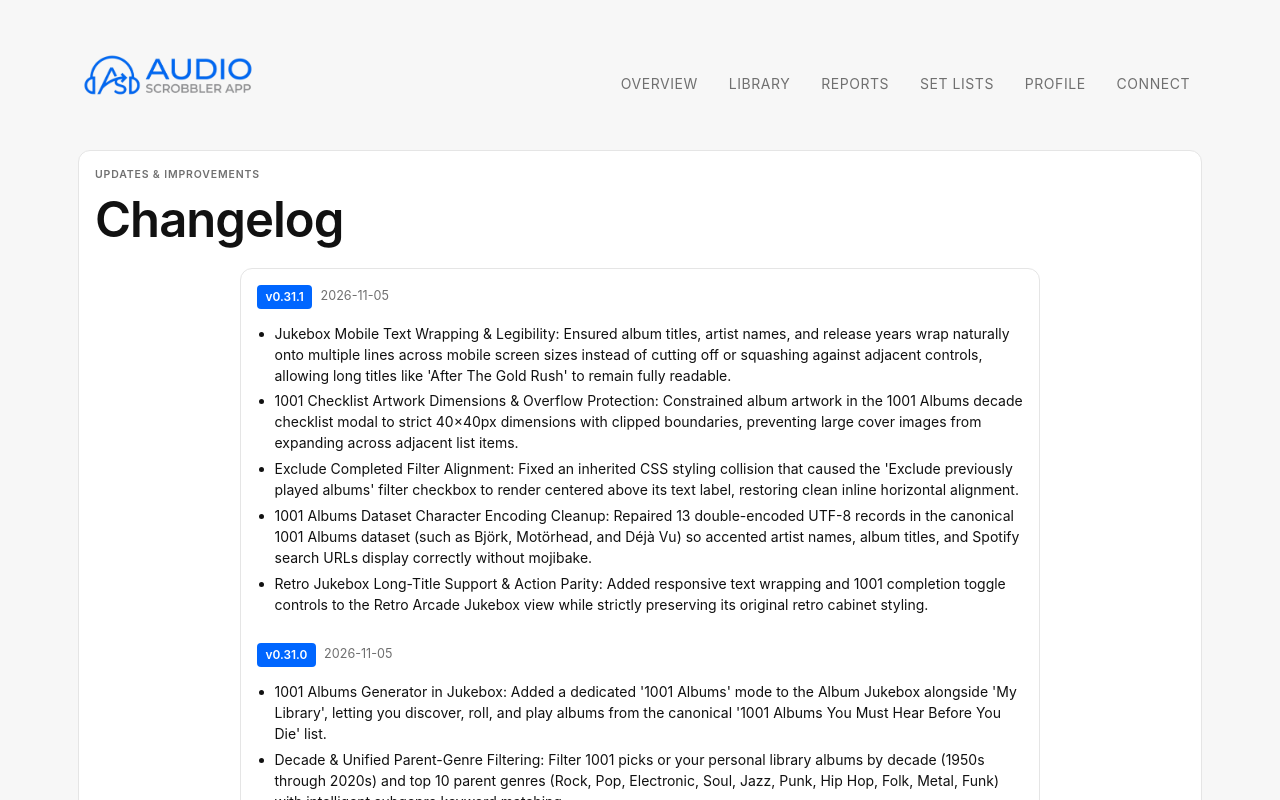
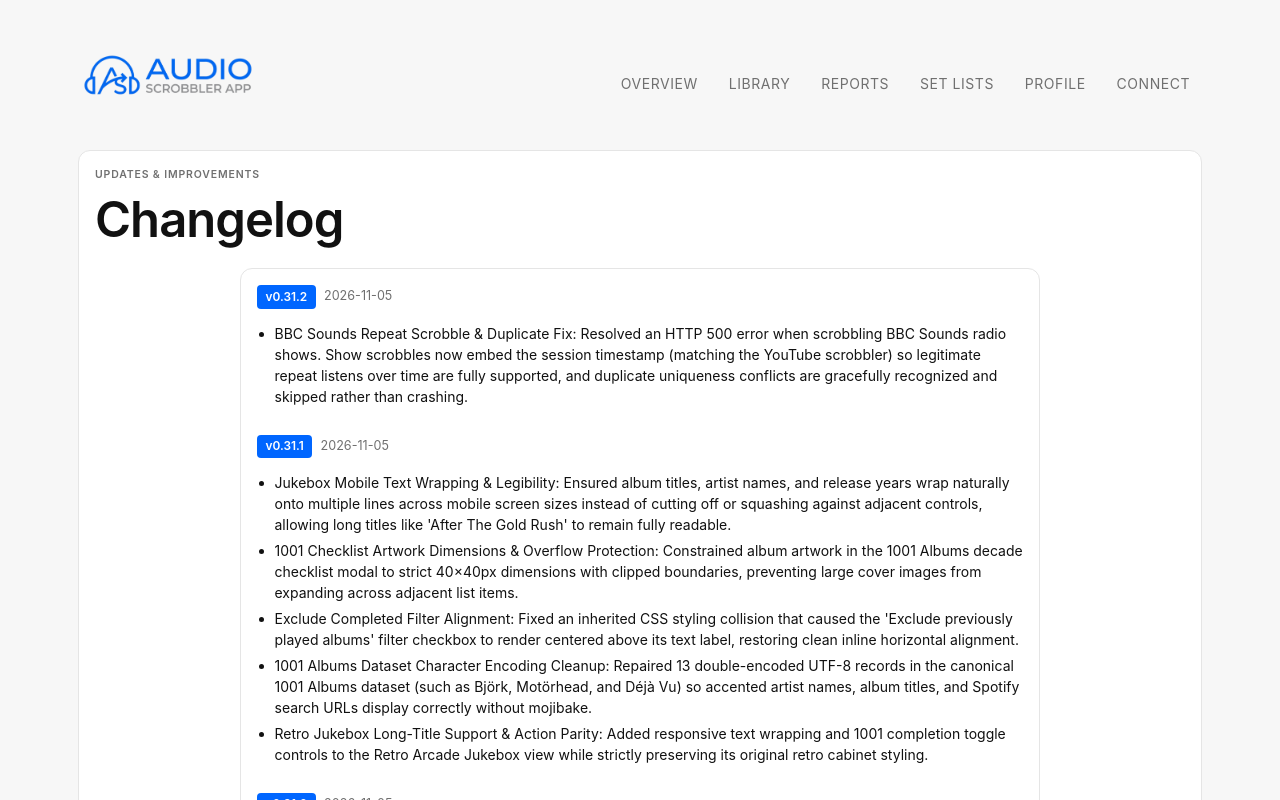
Before and after one commit to Notascooby25/audio-scrobbler-app, a React (Vite) app in the folder frontend/: page /changelog in a window 1280 px wide. Shown: the top 800 px of the page. Built offline with nearby package versions, Linux system fonts and the light colour scheme; no server answers.

Commit message:
chore: bump version to 0.31.2 and update changelog

```diff
--- a/frontend/package.json
+++ b/frontend/package.json
@@ -1,7 +1,7 @@
 {
   "name": "audio-scrobbler-app",
   "private": true,
-  "version": "0.31.1",
+  "version": "0.31.2",
   "type": "module",
   "scripts": {
     "dev": "vite",
--- a/frontend/src/changelogData.js
+++ b/frontend/src/changelogData.js
@@ -1,4 +1,11 @@
 export const CHANGELOG = [
+  {
+    version: "0.31.2",
+    date: "2026-11-05",
+    changes: [
+      "BBC Sounds Repeat Scrobble & Duplicate Fix: Resolved an HTTP 500 error when scrobbling BBC Sounds radio shows. Show scrobbles now embed the session timestamp (matching the YouTube scrobbler) so legitimate repeat listens over time are fully supported, and duplicate uniqueness conflicts are gracefully recognized and skipped rather than crashing.",
+    ],
+  },
   {
     version: "0.31.1",
     date: "2026-11-05",
```
